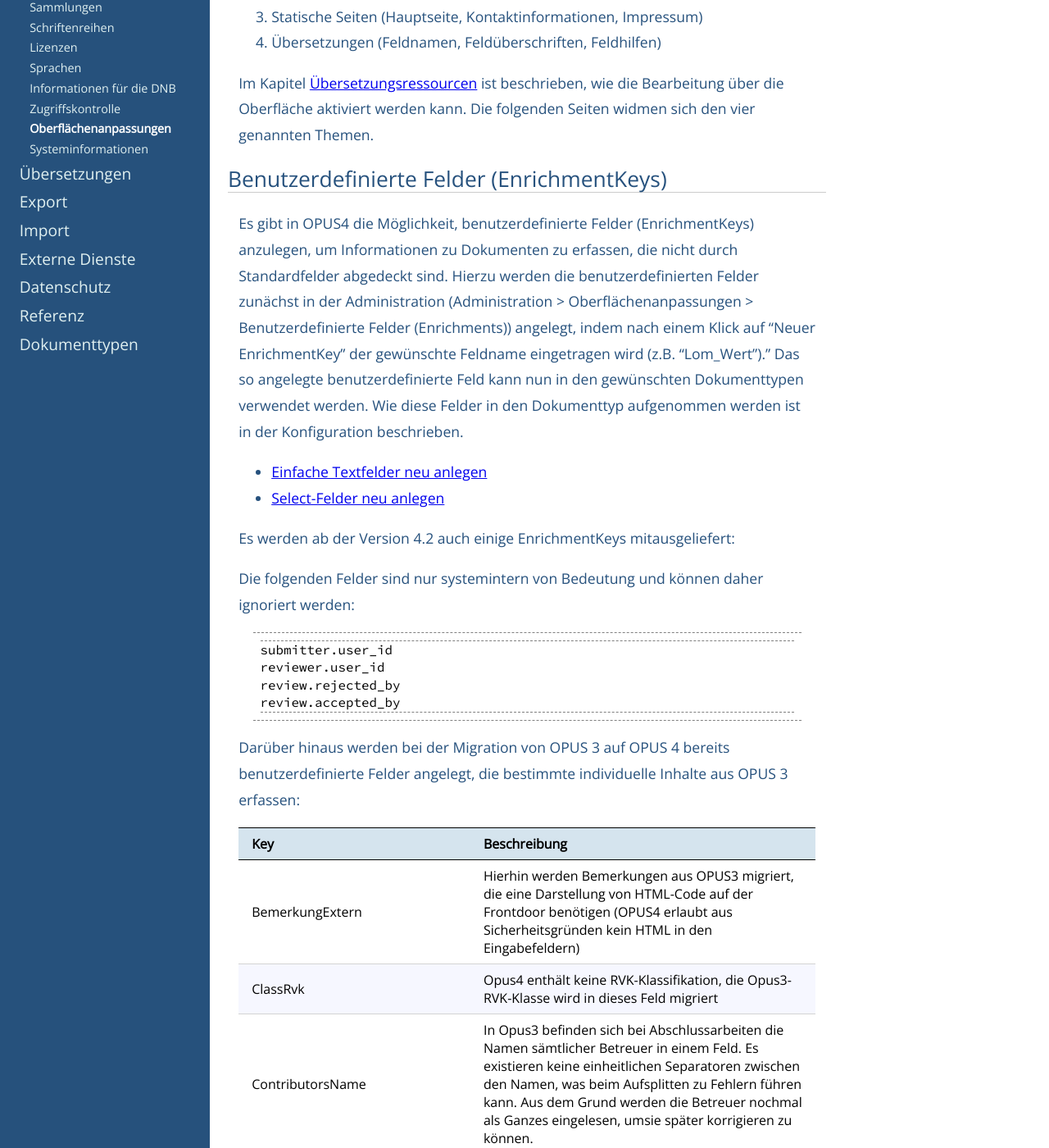
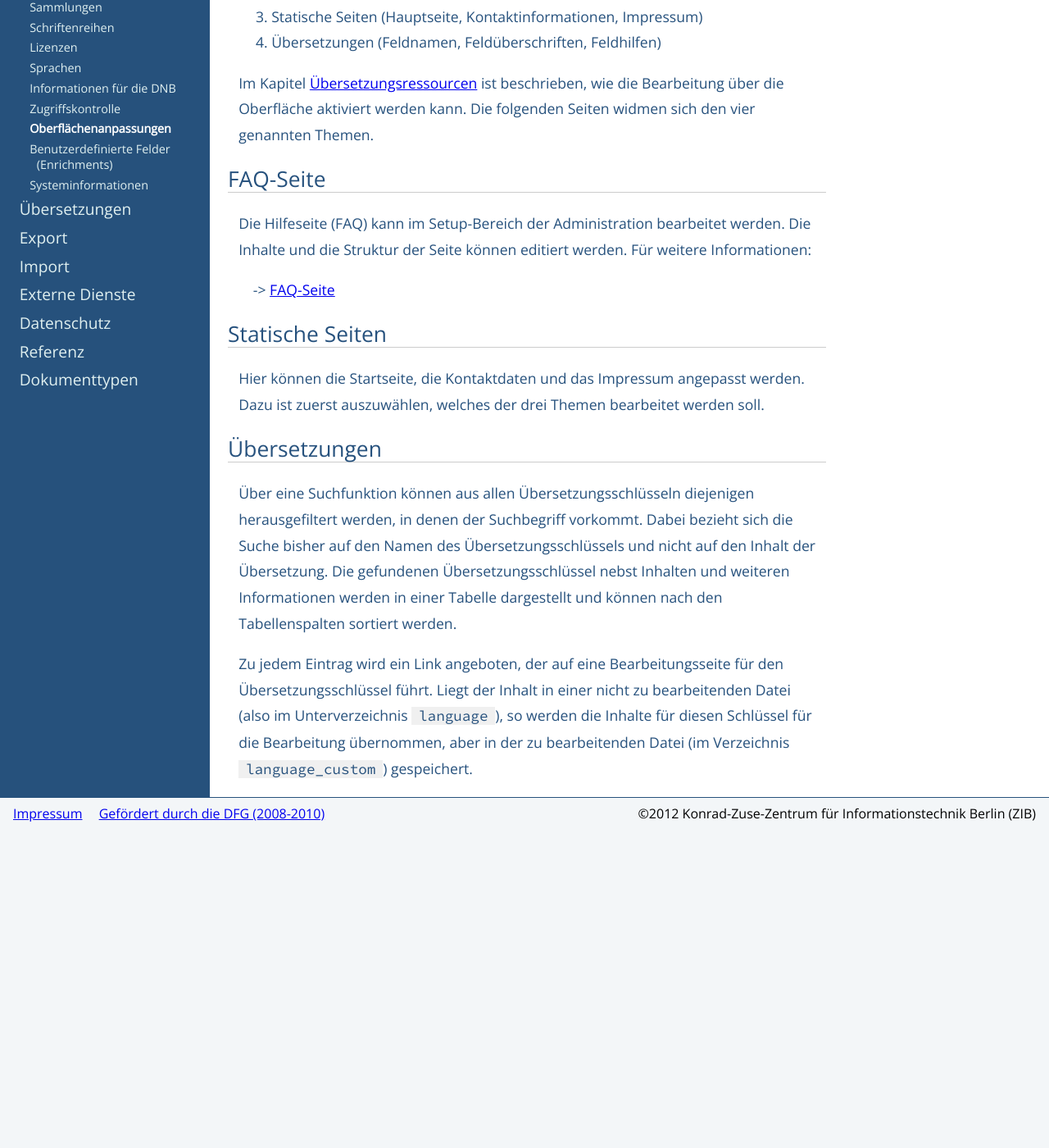
Before and after one commit to OPUS4/userdoc, a Jekyll site: the page built from admin/userinterface.md, in a window 1280 px wide and 1400 px high, scrolled down 542 px. Shown: the whole window at 82% size. Built offline with Jekyll 4.4.1, drawn with Linux system fonts in a browser that asks for light colours; after the commit the page ends 1555 px from its top, so only the background shows below that; some of the changed text lies outside the part shown.

Commit message:
OPUSVIER-4285 Enrichment configuration

```diff
--- a/admin/userinterface.md
+++ b/admin/userinterface.md
@@ -22,46 +22,6 @@ vier Einstiegspunkte:
 
 Im Kapitel [Übersetzungsressourcen][TRANSLATIONS] ist beschrieben, wie die Bearbeitung über die Oberfläche
 aktiviert werden kann. Die folgenden Seiten widmen sich den vier genannten Themen.
-
-## Benutzerdefinierte Felder (EnrichmentKeys)
-
-Es gibt in OPUS4 die Möglichkeit, benutzerdefinierte Felder (EnrichmentKeys) anzulegen, um
-Informationen zu Dokumenten zu erfassen, die nicht durch Standardfelder abgedeckt sind. Hierzu
-werden die benutzerdefinierten Felder zunächst in der Administration (Administration >
-Oberflächenanpassungen > Benutzerdefinierte Felder (Enrichments)) angelegt, indem nach einem
-Klick auf "Neuer EnrichmentKey" der gewünschte Feldname eingetragen wird (z.B. "Lom_Wert")."
-Das so angelegte benutzerdefinierte Feld kann nun in den gewünschten Dokumenttypen verwendet
-werden. Wie diese Felder in den Dokumenttyp aufgenommen werden ist in der Konfiguration
-beschrieben.
-
-* [Einfache Textfelder neu anlegen](../translation/fields.html#einfache-textfelder-neu-anlegen)
-* [Select-Felder neu anlegen](../translation/fields.html#select-felder-neu-anlegen)
-
-Es werden ab der Version 4.2 auch einige EnrichmentKeys mitausgeliefert:
-
-Die folgenden Felder sind nur systemintern von Bedeutung und können daher ignoriert werden:
-
-    submitter.user_id
-    reviewer.user_id
-    review.rejected_by
-    review.accepted_by
-
-Darüber hinaus werden bei der Migration von OPUS 3 auf OPUS 4 bereits benutzerdefinierte Felder
-angelegt, die bestimmte individuelle Inhalte aus OPUS 3 erfassen:
-
-| Key | Beschreibung |
-|-----+--------------|
-| BemerkungExtern | Hierhin werden Bemerkungen aus OPUS3 migriert, die eine Darstellung von HTML-Code auf der Frontdoor benötigen (OPUS4 erlaubt aus Sicherheitsgründen kein HTML in den Eingabefeldern) |
-| ClassRvk | Opus4 enthält keine RVK-Klassifikation, die Opus3-RVK-Klasse wird in dieses Feld migriert |
-| ContributorsName | In Opus3 befinden sich bei Abschlussarbeiten die Namen sämtlicher Betreuer in einem Feld. Es existieren keine einheitlichen Separatoren zwischen den Namen, was beim Aufsplitten zu Fehlern führen kann. Aus dem Grund werden die Betreuer nochmal als Ganzes eingelesen, umsie später korrigieren zu können. |
-| InvalidVerification | Dieser Schlüssel wird bei der Migration angelegt, wenn die E-Mail-Adresse des Submitters nicht Zend-Valide ist |
-| SourceTitle | Enthält die komplette bibliografische Angaben zur Zweitpublikationen eines Opus3-Dokuments |
-| SourceSwb | Die SWB-Ident-Nummer wird in dieses Feld eingetragen, da sie in Opus4 nicht geführt wird. |
-| SubjectUncontrolledGerman, SubjectUncontrolledEnglish, SubjectSwd | Diese Felder sind der Tatsache geschuldet, dass die Schlagwörter teilweise gemischte Syntax haben und in OPUS3 nur ein Feld ausgegeben wird. Bei der Migration werden die Schlagwörter in separate Felder aufgesplittet, was mitunter zu falschen Konstellationen führt. Aus dem Grund werden die Schlagwörter |
-
-Diese benutzerdefinierten Felder sind geschützt und nur für die Instanzen verwendbar, die von
-OPUS3 migriert wurden. In neu installierten OPUS4 Instanzen können diese Felder nicht verwendet
-werden.
 
 ## FAQ-Seite
 
```
Also changed, not shown: admin/enrichments.md (added, +84 -0 lines).
